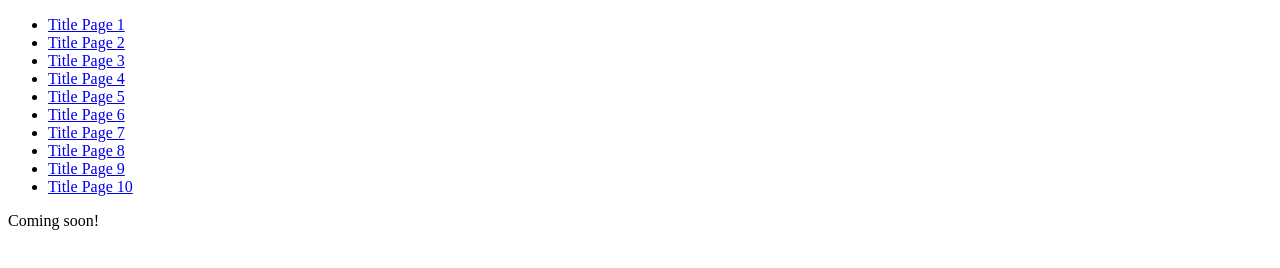
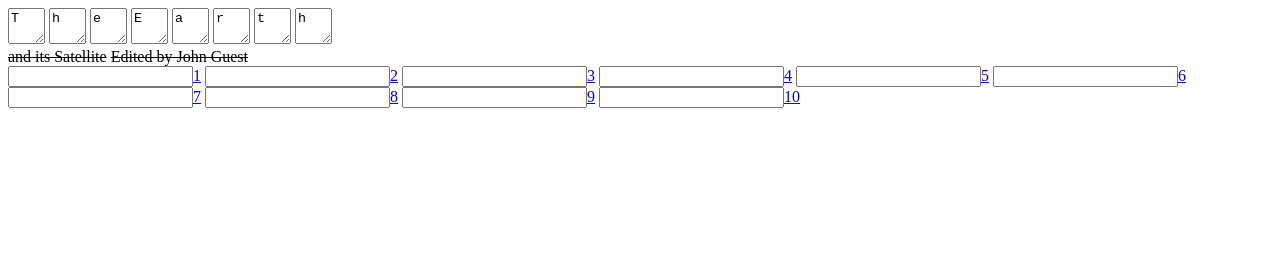
Before and after one commit to mattwolff/summer2018-yale-interactive, a plain HTML site: page exercises/title-page/title-page-3.html in a window 1280 px wide. Drawn offline with Linux system fonts and the light colour scheme.

Commit message:
added html only files

```diff
--- a/exercises/title-page/title-page-3.html
+++ b/exercises/title-page/title-page-3.html
@@ -1,25 +1,31 @@
 <!DOCTYPE html>
 <html>
   <head>
-      <title>Title Page in HTML v3</title>
+      <title>Title Page in HTML</title>
       <meta charset="utf-8">
   </head>
 
   <body>
+    <div>
+      <textarea rows="2" cols="2">T</textarea> <textarea rows="2" cols="2">h</textarea> <textarea rows="2" cols="2">e</textarea> <textarea rows="2" cols="2">E</textarea> <textarea rows="2" cols="2">a</textarea> <textarea rows="2" cols="2">r</textarea> <textarea rows="2" cols="2">t</textarea> <textarea rows="2" cols="2">h</textarea>
+    </div>
+    <div>
+      <strike>and its Satellite</strike>
+      <strike>Edited by John Guest</strike>
+    </div>
+
+
     <div id="table-of-contents">
-      <ul>
-        <li><a href="title-page-1.html">Title Page 1</a></li>
-        <li><a href="title-page-2.html">Title Page 2</a></li>
-        <li><a href="title-page-3.html">Title Page 3</a></li>
-        <li><a href="title-page-4.html">Title Page 4</a></li>
-        <li><a href="title-page-5.html">Title Page 5</a></li>
-        <li><a href="title-page-6.html">Title Page 6</a></li>
-        <li><a href="title-page-7.html">Title Page 7</a></li>
-        <li><a href="title-page-8.html">Title Page 8</a></li>
-        <li><a href="title-page-9.html">Title Page 9</a></li>
-        <li><a href="title-page-10.html">Title Page 10</a></li>
-      </ul>
+      <a href="title-page-1.html"><input /><label>1</label></a>
+      <a href="title-page-2.html"><input /><label>2</label></a>
+      <a href="title-page-3.html"><input /><label>3</label></a>
+      <a href="title-page-4.html"><input /><label>4</label></a>
+      <a href="title-page-5.html"><input /><label>5</label></a>
+      <a href="title-page-6.html"><input /><label>6</label></a>
+      <a href="title-page-7.html"><input /><label>7</label></a>
+      <a href="title-page-8.html"><input /><label>8</label></a>
+      <a href="title-page-9.html"><input /><label>9</label></a>
+      <a href="title-page-10.html"><input /><label>10</label></a>
     </div>
-    Coming soon!
   </body>
 </html>
```
Also changed, not shown: exercises/title-page/index.js (added, +9 -0 lines), exercises/title-page/title-page-1.html (+7 -7 lines), exercises/title-page/title-page-2.html (+19 -12 lines), exercises/title-page/title-page-4.html (+19 -13 lines).
